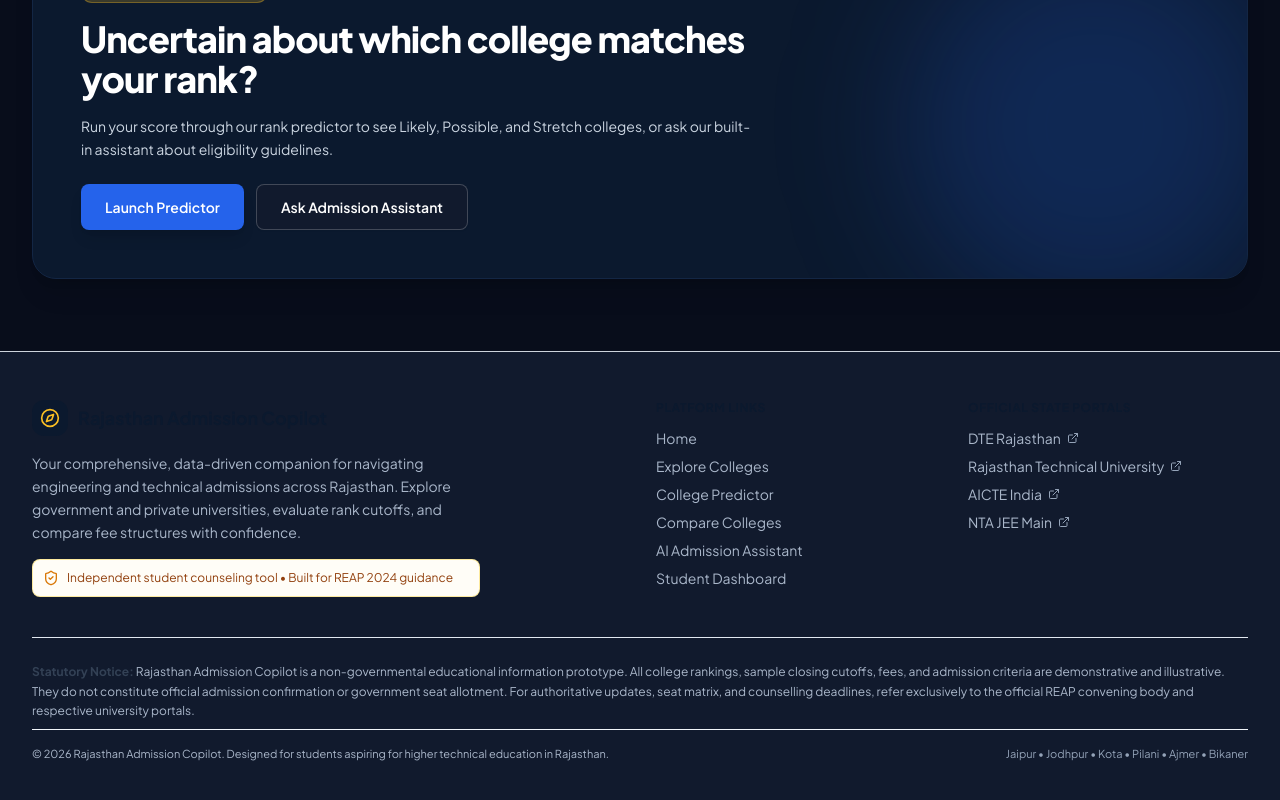
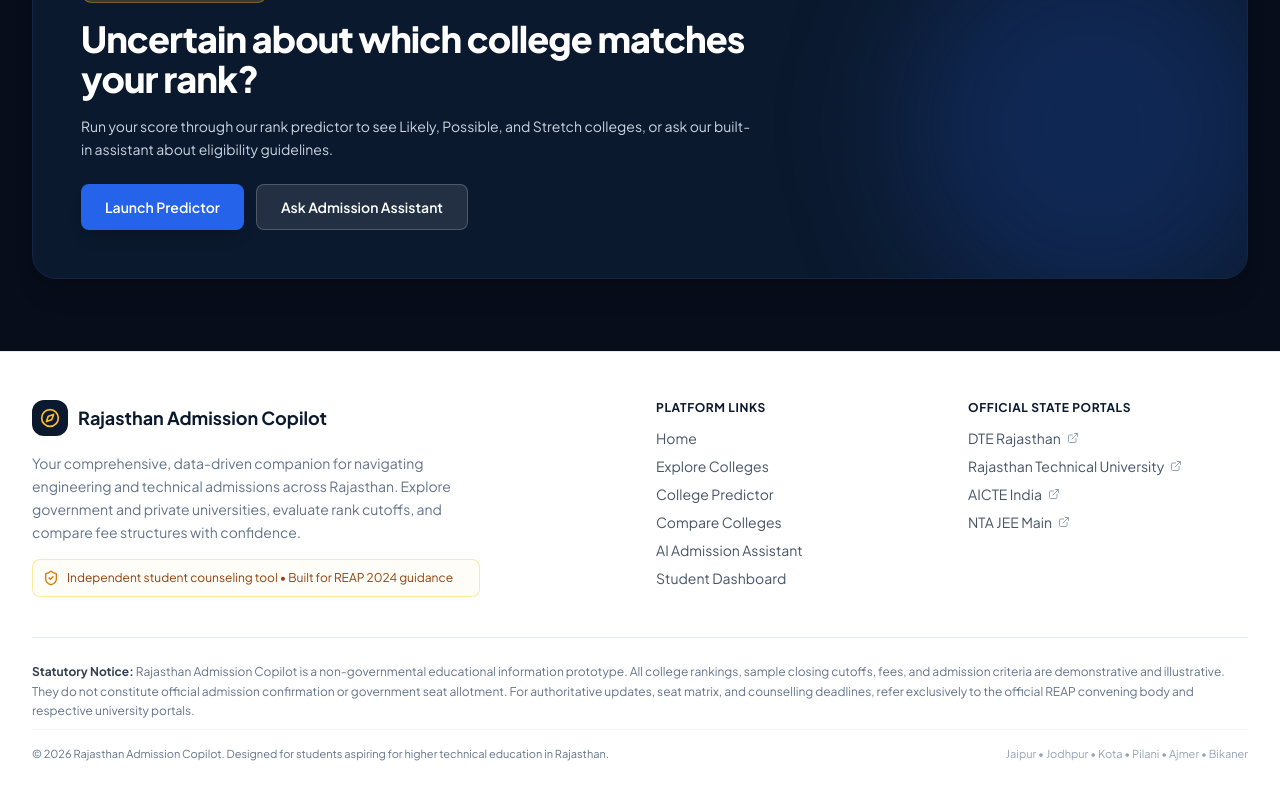
Before and after one commit to Rineeverma2006/Rajasthan-Admissions-copilot, a React (Vite) app: page / in a window 1280 px wide. Shown: the part 3270-4070 px from the top of the page. Built offline with nearby package versions, Linux system fonts and the light colour scheme.

Commit message:
Revert dark theme to original light theme

```diff
--- a/src/index.css
+++ b/src/index.css
@@ -75,13 +75,3 @@
 ::-webkit-scrollbar-thumb:hover {
   background: #94a3b8;
 }
-
-
-/* Dark premium app shell */
-.app-shell { background: #080d1b !important; color: #e5e7eb; }
-.app-shell .bg-slate-50 { background-color: #0f172a !important; }
-.app-shell .bg-white { background-color: #111a2d !important; }
-.app-shell .text-slate-600 { color: #aab7ca !important; }
-.app-shell .text-slate-500 { color: #aab7ca !important; }
-.app-shell .text-slate-800 { color: #e2e8f0 !important; }
-.app-shell input, .app-shell select, .app-shell textarea { background-color: #0b1220; color: #e5e7eb; }
```
